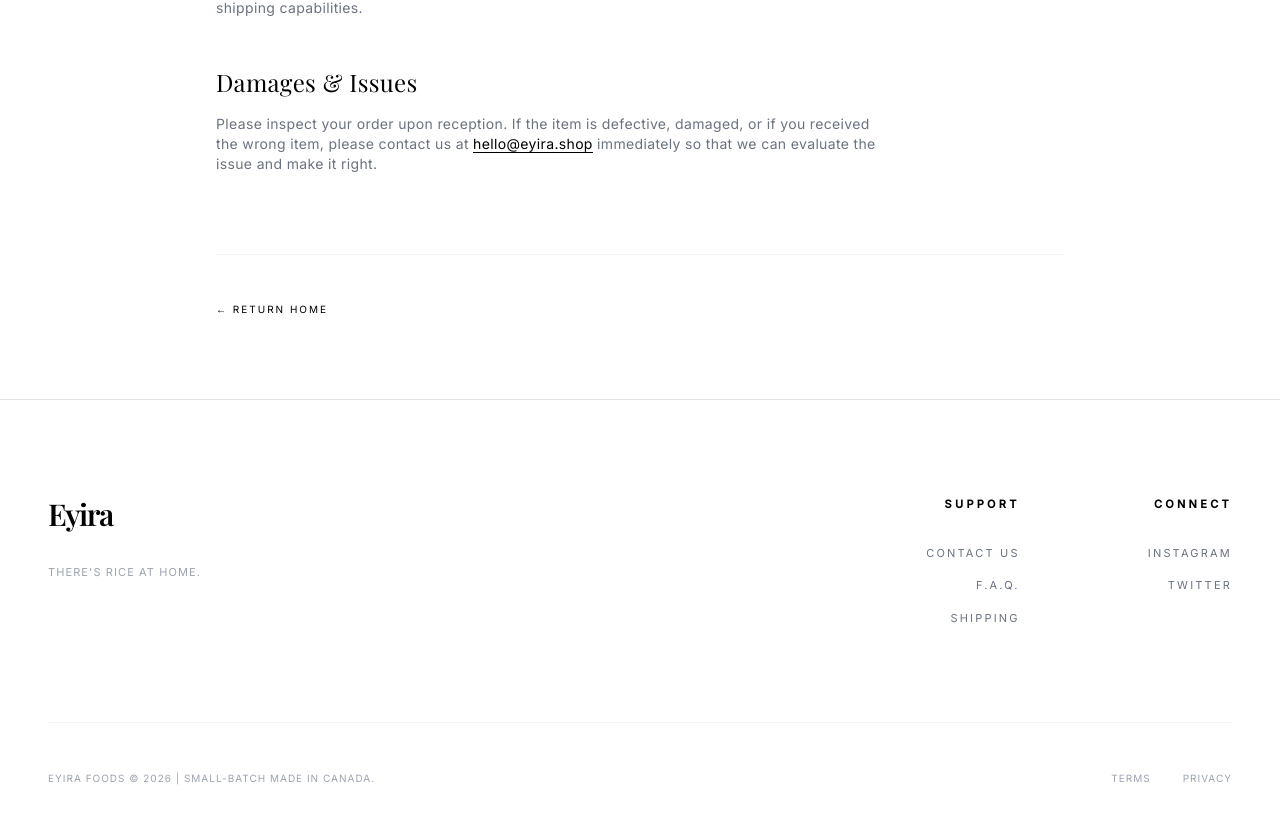
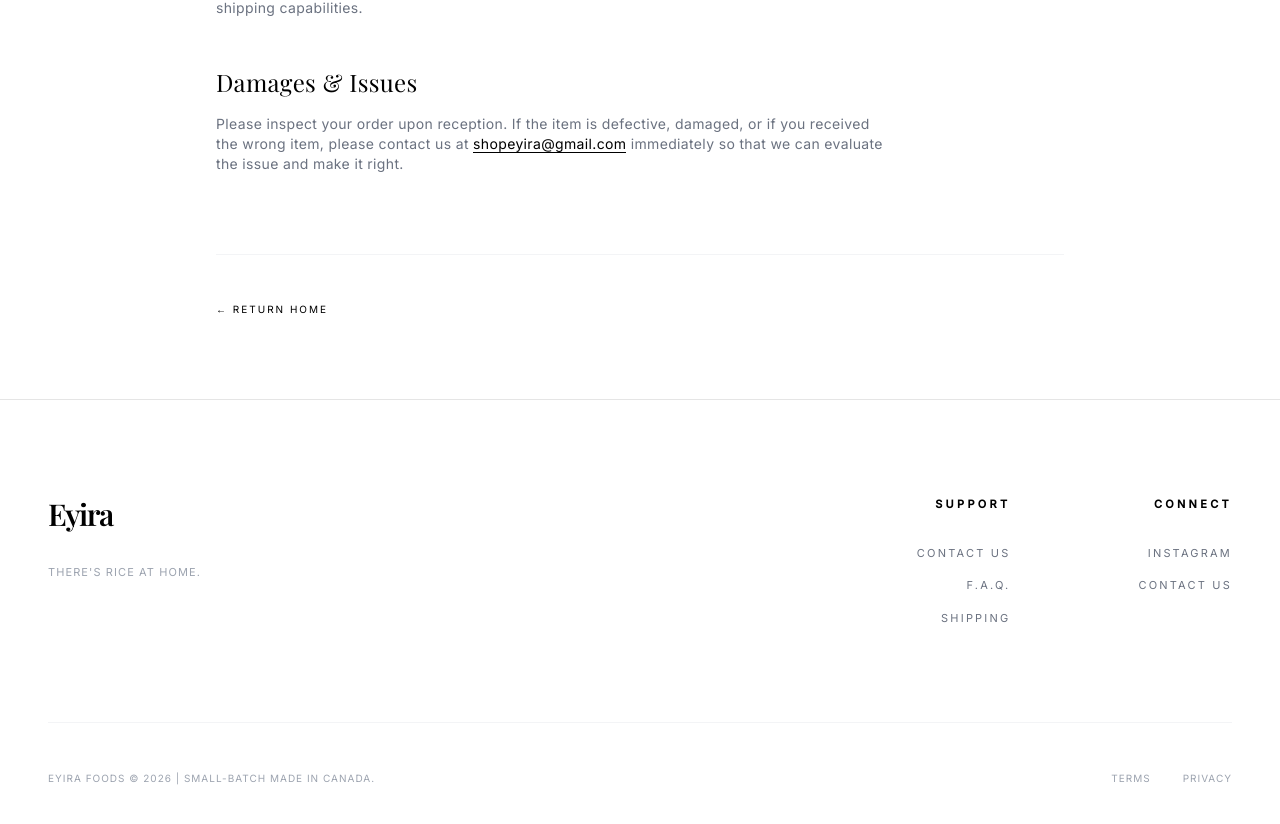
Before and after one commit to sotariye/eyira, a React (Vite) app: page /#/shipping in a window 1280 px wide. Shown: the part 834-1658 px from the top of the page. Built offline with nearby package versions, Linux system fonts and the light colour scheme; no server answers; a web font is replaced by a local one.

Commit message:
Update email to shopeyira@gmail.com and replace Twitter

```diff
--- a/components/FAQPage.tsx
+++ b/components/FAQPage.tsx
@@ -114,7 +114,7 @@ const FAQPage: React.FC<FAQPageProps> = ({ onBack }) => {
                     <h4 className="font-serif text-2xl mb-4">Still have questions?</h4>
                     <p className="font-sans text-sm text-gray-500 mb-8">Our culinary concierge is available to help with specific hosting needs.</p>
                     <a
-                        href="mailto:hello@eyira.shop"
+                        href="mailto:shopeyira@gmail.com"
                         className="font-sans text-[11px] tracking-[0.3em] uppercase text-black border-b border-black pb-1 hover:opacity-50 transition-opacity"
                     >
                         Email Support
--- a/components/Footer.tsx
+++ b/components/Footer.tsx
@@ -21,7 +21,7 @@ const Footer: React.FC = () => {
             <div>
               <h4 className="font-sans text-[11px] tracking-[0.3em] uppercase text-black font-semibold mb-8">Support</h4>
               <ul className="space-y-4 font-sans text-[11px] tracking-[0.2em] uppercase text-gray-500">
-                <li><a href="mailto:hello@eyira.shop" className="hover:text-black transition-colors">Contact Us</a></li>
+                <li><a href="mailto:shopeyira@gmail.com" className="hover:text-black transition-colors">Contact Us</a></li>
                 <li><a href="#/faq" className="hover:text-black transition-colors">F.A.Q.</a></li>
                 <li><a href="#/shipping" className="hover:text-black transition-colors">Shipping</a></li>
               </ul>
@@ -31,7 +31,7 @@ const Footer: React.FC = () => {
               <h4 className="font-sans text-[11px] tracking-[0.3em] uppercase text-black font-semibold mb-8">Connect</h4>
               <ul className="space-y-4 font-sans text-[11px] tracking-[0.2em] uppercase text-gray-500">
                 <li><a href="https://www.instagram.com/eyira.shop/" target="_blank" rel="noopener noreferrer" className="hover:text-black transition-colors">Instagram</a></li>
-                <li><a href="https://twitter.com/eyira" target="_blank" rel="noopener noreferrer" className="hover:text-black transition-colors">Twitter</a></li>
+                <li><a href="mailto:shopeyira@gmail.com" className="hover:text-black transition-colors">Contact Us</a></li>
               </ul>
             </div>
           </div>
--- a/components/PrivacyPage.tsx
+++ b/components/PrivacyPage.tsx
@@ -64,7 +64,7 @@ const PrivacyPage: React.FC = () => {
                     <div>
                         <h3 className="font-serif text-2xl text-black mb-6">5. Questions</h3>
                         <p>
-                            If you would like to: access, correct, amend or delete any personal information we have about you, register a complaint, or simply want more information, contact our Privacy Compliance Officer at <a href="mailto:hello@eyira.shop" className="text-black border-b border-black pb-0.5 hover:opacity-50">hello@eyira.shop</a>.
+                            If you would like to: access, correct, amend or delete any personal information we have about you, register a complaint, or simply want more information, contact our Privacy Compliance Officer at <a href="mailto:shopeyira@gmail.com" className="text-black border-b border-black pb-0.5 hover:opacity-50">shopeyira@gmail.com</a>.
                         </p>
                     </div>
                 </div>
--- a/components/ShippingPage.tsx
+++ b/components/ShippingPage.tsx
@@ -47,7 +47,7 @@ const ShippingPage: React.FC = () => {
                 <section>
                     <h2 className="font-serif text-2xl text-black mb-4 normal-case">Damages & Issues</h2>
                     <p>
-                        Please inspect your order upon reception. If the item is defective, damaged, or if you received the wrong item, please contact us at <a href="mailto:hello@eyira.shop" className="text-black border-b border-black">hello@eyira.shop</a> immediately so that we can evaluate the issue and make it right.
+                        Please inspect your order upon reception. If the item is defective, damaged, or if you received the wrong item, please contact us at <a href="mailto:shopeyira@gmail.com" className="text-black border-b border-black">shopeyira@gmail.com</a> immediately so that we can evaluate the issue and make it right.
                     </p>
                 </section>
 
--- a/components/TermsPage.tsx
+++ b/components/TermsPage.tsx
@@ -57,7 +57,7 @@ const TermsPage: React.FC = () => {
                     <div>
                         <h3 className="font-serif text-2xl text-black mb-6">4. Quality & Returns</h3>
                         <p>
-                            Due to the perishable nature of our artisanal bases, we do not accept returns. However, if your order arrives damaged or if you are unsatisfied with the quality, please contact our concierge at <a href="mailto:hello@eyira.shop" className="text-black border-b border-black pb-0.5 hover:opacity-50">hello@eyira.shop</a> within 14 days of receipt, and we will make it right.
+                            Due to the perishable nature of our artisanal bases, we do not accept returns. However, if your order arrives damaged or if you are unsatisfied with the quality, please contact our concierge at <a href="mailto:shopeyira@gmail.com" className="text-black border-b border-black pb-0.5 hover:opacity-50">shopeyira@gmail.com</a> within 14 days of receipt, and we will make it right.
                         </p>
                     </div>
 
```
